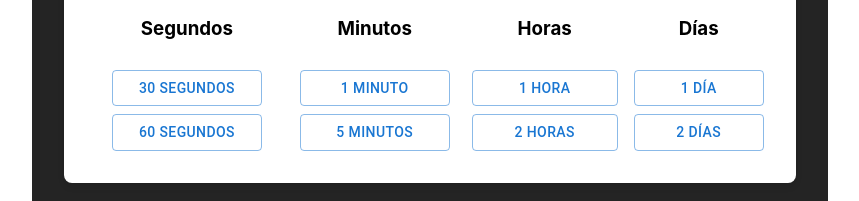
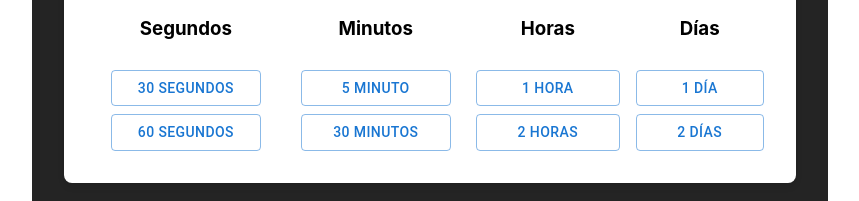
Before and after one commit to CesarGarces/setmytimer, a React (Vite) app: page / in a window 1280 px wide. Shown: the part 413-614 px from the top of the page, without its empty margins (210-1069 px from the left). Built offline with nearby package versions, Linux system fonts and the light colour scheme.

Commit message:
set timer 30 mins

```diff
--- a/src/components/Counter.tsx
+++ b/src/components/Counter.tsx
@@ -154,8 +154,8 @@ export default function Counter() {
           </div>
           <div className="minutes">
             <h3>Minutos</h3>
-            <Button variant="outlined" onClick={() => setQuickTime(60)}>1 minuto</Button>
-            <Button variant="outlined" onClick={() => setQuickTime(300)}>5 minutos</Button>
+            <Button variant="outlined" onClick={() => setQuickTime(300)}>5 minuto</Button>
+            <Button variant="outlined" onClick={() => setQuickTime(1800)}>30 minutos</Button>
           </div>
           <div className="hours">
             <h3>Horas</h3>
```
